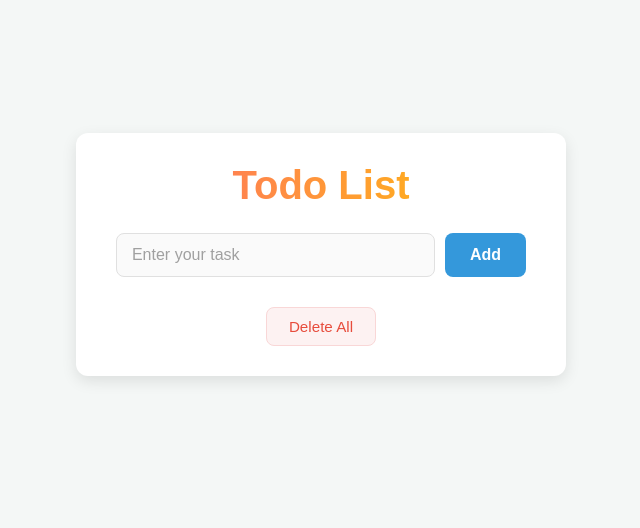
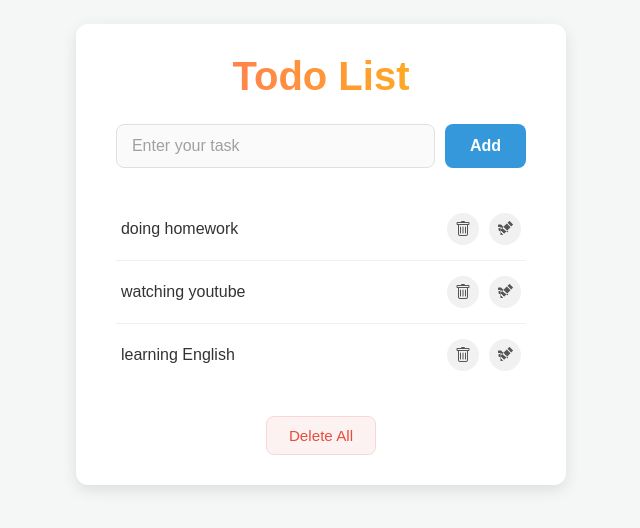
Before and after one commit to DevWithMe0408/Practice-React-Js, a React (Vite) app: page / in a window 1280 px wide. Shown: the part 146-674 px from the top of the page, without its empty margins (359-999 px from the left). Built offline with nearby package versions, Linux system fonts and the light colour scheme.

Commit message:
Complete #34 Props

```diff
--- a/src/App.jsx
+++ b/src/App.jsx
@@ -1,14 +1,22 @@
 import AddTaskForm from "./components/project/todolist/AddTaskForm"
 import DeleteAllButton from "./components/project/todolist/DeleteAllButton"
 import Header from "./components/project/todolist/Header"
+import TaskList from "./components/project/todolist/TaskList"
 import './components/project/todolist/todo.css'
+import { useState } from "react";
+const App = () => {
 
-const App = () => {
+  const [tasks, setTasks] = useState([
+    { id: 1, text: 'doing homework' },
+    { id: 2, text: 'watching youtube' },
+    { id: 3, text: 'learning English' },
+  ]);
 
   return (
     <div className="todo-container">
       <Header />
       <AddTaskForm />
+      <TaskList tasks={tasks} />
       <DeleteAllButton />
 
     </div>
--- /dev/null
+++ b/src/components/project/todolist/TaskItem.jsx
@@ -0,0 +1,20 @@
+const DeleteIcon = () => <svg xmlns="http://www.w3.org/2000/svg" width="16" height="16" fill="currentColor" viewBox="0 0 16 16"><path d="M5.5 5.5A.5.5 0 0 1 6 6v6a.5.5 0 0 1-1 0V6a.5.5 0 0 1 .5-.5m2.5 0a.5.5 0 0 1 .5.5v6a.5.5 0 0 1-1 0V6a.5.5 0 0 1 .5-.5m3 .5a.5.5 0 0 0-1 0v6a.5.5 0 0 0 1 0z" /><path d="M14.5 3a1 1 0 0 1-1 1H13v9a2 2 0 0 1-2 2H5a2 2 0 0 1-2-2V4h-.5a1 1 0 0 1-1-1V2a1 1 0 0 1 1-1H6a1 1 0 0 1 1-1h2a1 1 0 0 1 1 1h3.5a1 1 0 0 1 1 1zM4.118 4 4 4.059V13a1 1 0 0 0 1 1h6a1 1 0 0 0 1-1V4.059L11.882 4zM2.5 3h11V2h-11z" /></svg>;
+const EditIcon = () => <svg xmlns="http://www.w3.org/2000/svg" width="16" height="16" fill="currentColor" viewBox="0 0 16 16"><path d="M12.854.146a.5.5 0 0 0-.707 0L10.5 1.793 14.207 5.5l1.647-1.646a.5.5 0 0 0 0-.708zm.646 6.061L9.793 2.5 3.293 9H3.5a.5.5 0 0 1 .5.5v.5h.5a.5.5 0 0 1 .5.5v.5h.5a.5.5 0 0 1 .5.5v.5h.5a.5.5 0 0 1 .5.5v.207zm-7.468 7.468A.5.5 0 0 1 6 13.5V13h-.5a.5.5 0 0 1-.5-.5V12h-.5a.5.5 0 0 1-.5-.5V11h-.5a.5.5 0 0 1-.5-.5V10h-.5a.5.5 0 0 1-.5-.5H2a.5.5 0 0 1-.5-.5v-1.5a.5.5 0 0 1 .5-.5H3v-1h-.5a.5.5 0 0 1-.5-.5V6H1.5a.5.5 0 0 1-.5-.5V4a.5.5 0 0 1 .5-.5h2.536l6.852 6.852a.5.5 0 0 1-.707.707L3.5 5.707V13.5a.5.5 0 0 1-.5.5z" /></svg>;
+
+const TaskItem = (props) => {
+    const { task } = props;
+    return (
+        <li className="task-item">
+            <span className="task-text">{task.text}</span>
+            <div className="task-actions">
+                <button className="action-btn" aria-label="Delete task">
+                    <DeleteIcon />
+                </button>
+                <button className="action-btn" aria-label="Edit task">
+                    <EditIcon />
+                </button>
+            </div>
+        </li>
+    )
+}
+export default TaskItem;
--- /dev/null
+++ b/src/components/project/todolist/TaskList.jsx
@@ -0,0 +1,16 @@
+import TaskItem from "./TaskItem";
+
+const TaskList = (props) => {
+    const { tasks } = props;
+    return (
+        <ul className="task-list">
+            {tasks.map((task) => (
+                <TaskItem
+                    key={task.id}
+                    task={task}
+                />
+            ))}
+        </ul>
+    );
+}
+export default TaskList;
```
